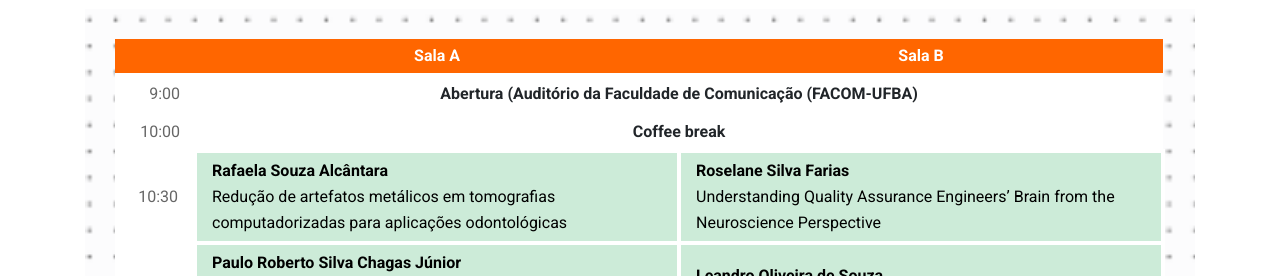
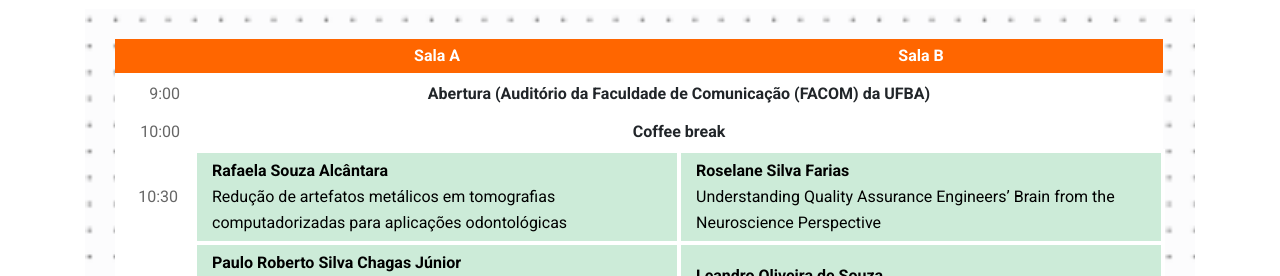
Before and after one commit to christinaflach/wepgcomp.github.io, a Jekyll site: the page built from index.md, in a window 1280 px wide and 900 px high, scrolled down 1679 px. Shown: the part 176-452 px from the top of the window. Built offline with Jekyll 4.4.1, drawn with Linux system fonts in a browser that asks for light colours.

```diff
--- a/_data/program.yml
+++ b/_data/program.yml
@@ -21,7 +21,7 @@ days:
   - name: Sala A
   - name: Sala B
 breaks:
-  'Dia 1, 9:00': { title: 'Abertura (Auditório da Faculdade de Comunicação (FACOM-UFBA)' }
+  'Dia 1, 9:00': { title: 'Abertura (Auditório da Faculdade de Comunicação (FACOM) da UFBA)' }
   'Dia 1, 10:00': { title: 'Coffee break' }
   'Dia 1, 12:15': { title: 'Almoço' }
   'Dia 1, 15:30': { title: 'Coffee break' }
```
